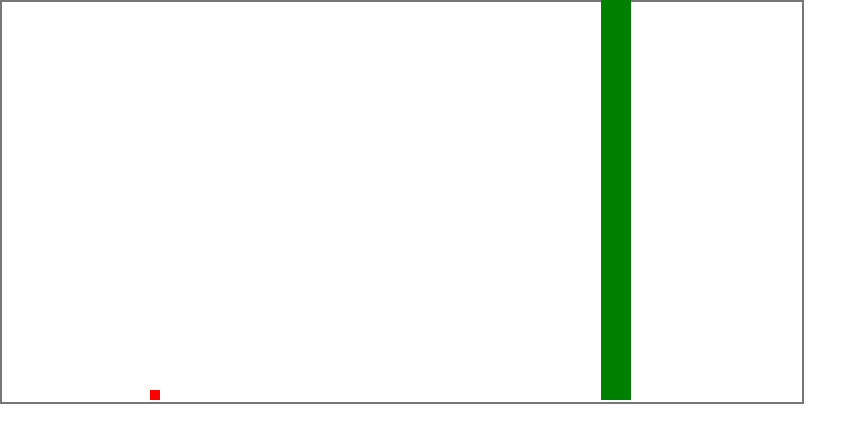
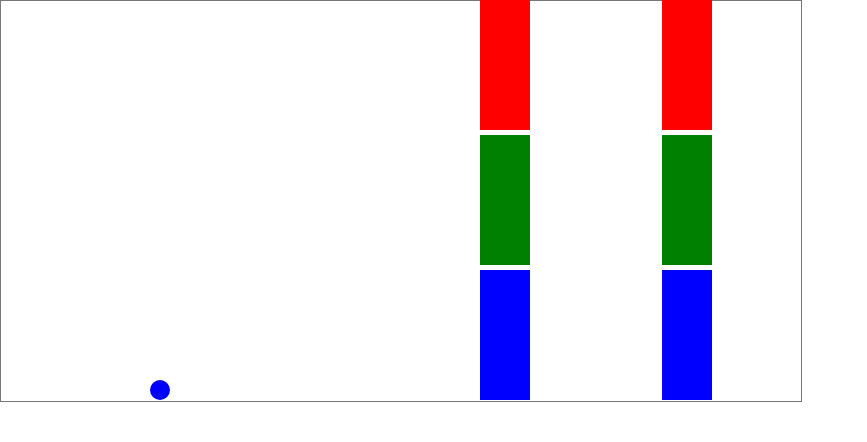
Before and after one commit to anujasupekar/Flappy-Color, a plain HTML site: page index.html in a window 1280 px wide. Shown: the whole page, without its empty margins (0-867 px from the left). Drawn offline with Linux system fonts and the light colour scheme.

Commit message:
Added 3 different colored blocks as hoops

```diff
--- a/css/main.css
+++ b/css/main.css
@@ -5,20 +5,19 @@ body {
 .gameContainer {
     height: 400px;
     width: 800px;
-    border: 2px solid #777;
+    border: 1px solid #777;
     position: relative;
 }
 
 .box {
-	height: 10px;
-    width: 10px;
-    background: red;
+	height: 20px;
+    width: 20px;
+    border-radius: 50%;
     position: absolute;
 }
 
 .hoops {
-	height: 400px;
-	width: 30px;
-	background: green;
+	height: 130px;
+	width: 50px;
 	position: absolute;
 }
--- a/index.html
+++ b/index.html
@@ -7,7 +7,6 @@
   <body>
     <div class="gameContainer" id="gameContainer">
       <div class="box" id="box"> </div>
-      <div class="hoops" id="hoops"> </div>
     </div>
   </body>
   <script src="js/jquery.js"> </script>
--- a/js/main.js
+++ b/js/main.js
@@ -1,6 +1,6 @@
 const frameDimensions = {
-	height: 390,
-	width: 790
+	height: 380,
+	width: 780
 };
 
 class Box {
@@ -10,14 +10,24 @@ class Box {
 		this.gravity = 0.25;
 		this.bounce = -4.6;
 		this.boxPosition = {top: 0, left: 150};
+		this.colors = ['red', 'green', 'blue'];
 		this.elementRef = $("#box");
 		this.setPosition();
+		this.setColor();
 	}
 
 	setPosition() {
 		this.limitBounds();
 		this.elementRef.offset(this.boxPosition);
 	}
+
+	setColor() {
+		$(this.elementRef).css('background', this.colors[Math.floor(Math.random() * this.colors.length)]);
+	}
+
+	// getColor() {
+	// 	return this.elementRef.background;
+	// }
 
 	limitBounds() {
 		if(this.boxPosition.top > frameDimensions.height) {
@@ -34,6 +44,7 @@ class Box {
 	}
 
 	render() {
+
 		this.velocity += this.gravity;
 		this.boxPosition.top += this.velocity;
 		this.setPosition();
@@ -43,31 +54,98 @@ class Box {
 class Hoops {
 
 	constructor() {
-		this.velocity = -0.5;
-		this.position = {top: 0, left: 750};
-		this.elementRef = $("#hoops");
+		this.velocity = -1.5;
+		this.position1 = {top: 0, left: 750};
+		this.position2 = {top: 135, left: 750};
+		this.position3 = {top: 270, left: 750};
+		this.isCurrent = false;
+		this.colors = ['red', 'green', 'blue'];
+		this.elementRef1 = this.createHoop(0);
+		this.elementRef2 = this.createHoop(1);
+		this.elementRef3 = this.createHoop(2);
 		this.setPosition();
 	}
 
+	createHoop(colorIndex) {
+		let hoop = document.createElement('div');
+		$(hoop).addClass('hoops');
+		$(hoop).css('background', this.colors[colorIndex]);
+		$("#gameContainer").append(hoop);
+		return $(hoop);
+	}
+
+	// isCurrent() {
+	// 	return this.isCurrent;
+	// }
+
+	// setAsCurrent() {
+	// 	this.isCurrent = true;
+	// }
+
+	// resetCurrent() {
+	// 	this.isCurrent = false;
+	// }
+
 	setPosition() {
 		this.limitBounds();
-		this.elementRef.offset(this.position);
+		this.elementRef1.offset(this.position1);
+		this.elementRef2.offset(this.position2);
+		this.elementRef3.offset(this.position3);
 	}
 
 	limitBounds() {
+		if(this.position1.left <= 0) {
+			$(this.elementRef1).remove();
+		}
+		if(this.position2.left <= 0) {
+			$(this.elementRef2).remove();
+		}
+		if(this.position3.left <= 0) {
+			$(this.elementRef3).remove();
+		}
+
 	}
 
 	render() {
-		this.position.left += this.velocity;
+		this.position1.left += this.velocity;
+		this.position2.left += this.velocity;
+		this.position3.left += this.velocity;
 		this.setPosition();
 	}
+}
+
+class HoopCollection {
+
+	constructor() {
+		this.hoopCollection = [];
+		this.createHoops();
+	}
+
+	createHoops() {
+		let that = this;
+		let interval = setInterval(function() {
+			that.hoopCollection.push(new Hoops());
+			}, 2000);
+	}
+
+	// setCurrentHoop() {
+	// 	this.hoopCollection.forEach(function(element) {
+	// 		if(element.position1.left<=150 && element.position1.left>=130) {
+	// 			element.setAsCurrent();
+	// 		}
+	// 		else if(element.position1.left< 130) {
+	// 			element.resetCurrent();
+	// 		}
+	// 	})
+	// }
+
 }
 
 class Game {
 
 	constructor() {
 		this.box = new Box();
-		this.hoops = new Hoops();
+		this.hoops = new HoopCollection();
 		this.setEvents();
 	}
 
@@ -80,9 +158,34 @@ class Game {
 		});
 	}
 
+	// gamePlay() {
+	// 	this.hoops.setCurrentHoop();
+	// 	this.hoops.hoopCollection.forEach(function(element) {
+	// 		if(element.isCurrent === true) {
+	// 			if(this.box.position.top <= 130) {
+	// 				if(this.box.getColor() != element.elementRef1.background) {
+	// 					return false;
+	// 				}
+	// 			}
+	// 			else if(this.box.position.top >= 135 && this.box.position.top < 265) {
+	// 				if(this.box.getColor() != element.elementRef2.background) {
+	// 					return false;
+	// 				}
+	// 			}
+	// 			else {
+	// 				if(this.box.getColor() != element.elementRef3.background) {
+	// 					return false;
+	// 				}
+	// 			}
+	// 		}
+	// 	});
+	// }
+
 	render() {
 		this.box.render();
-		this.hoops.render();
+		this.hoops.hoopCollection.forEach(function(element) {
+			element.render();
+		});
 	}
 }
 
@@ -92,4 +195,10 @@ $(document).ready(function() {
 	game = new Game();
 	let frameRate = 1000.0/60.0;
 	let timer = setInterval(()=> game.render(), frameRate);
+	// while(true) {
+	// 	if(!game.gamePlay()) {
+	// 		clearInterval(timer);
+	// 		timer = setInterval(game.render(), frameRate);
+	// 	}
+	// }
 });
```
